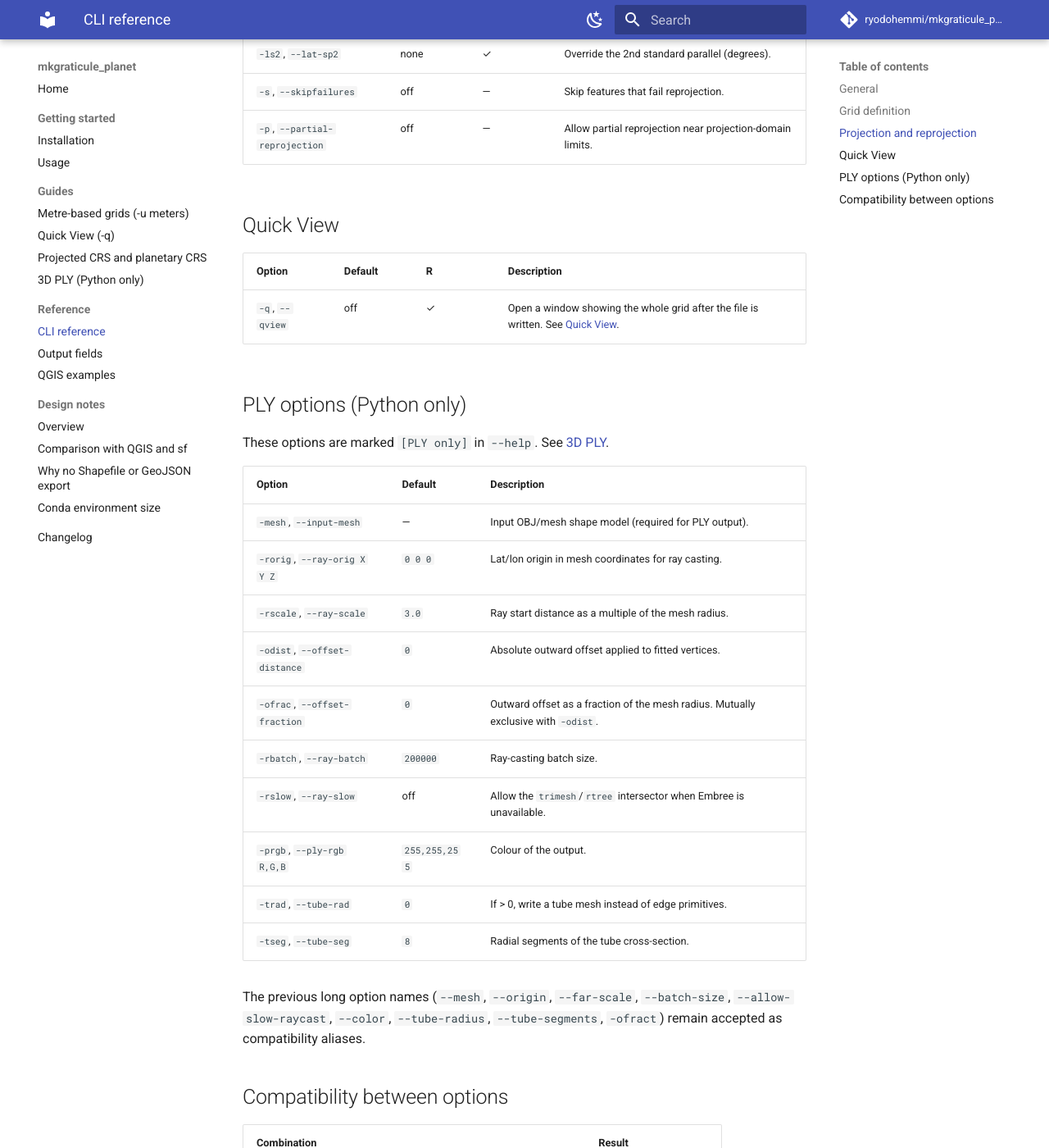
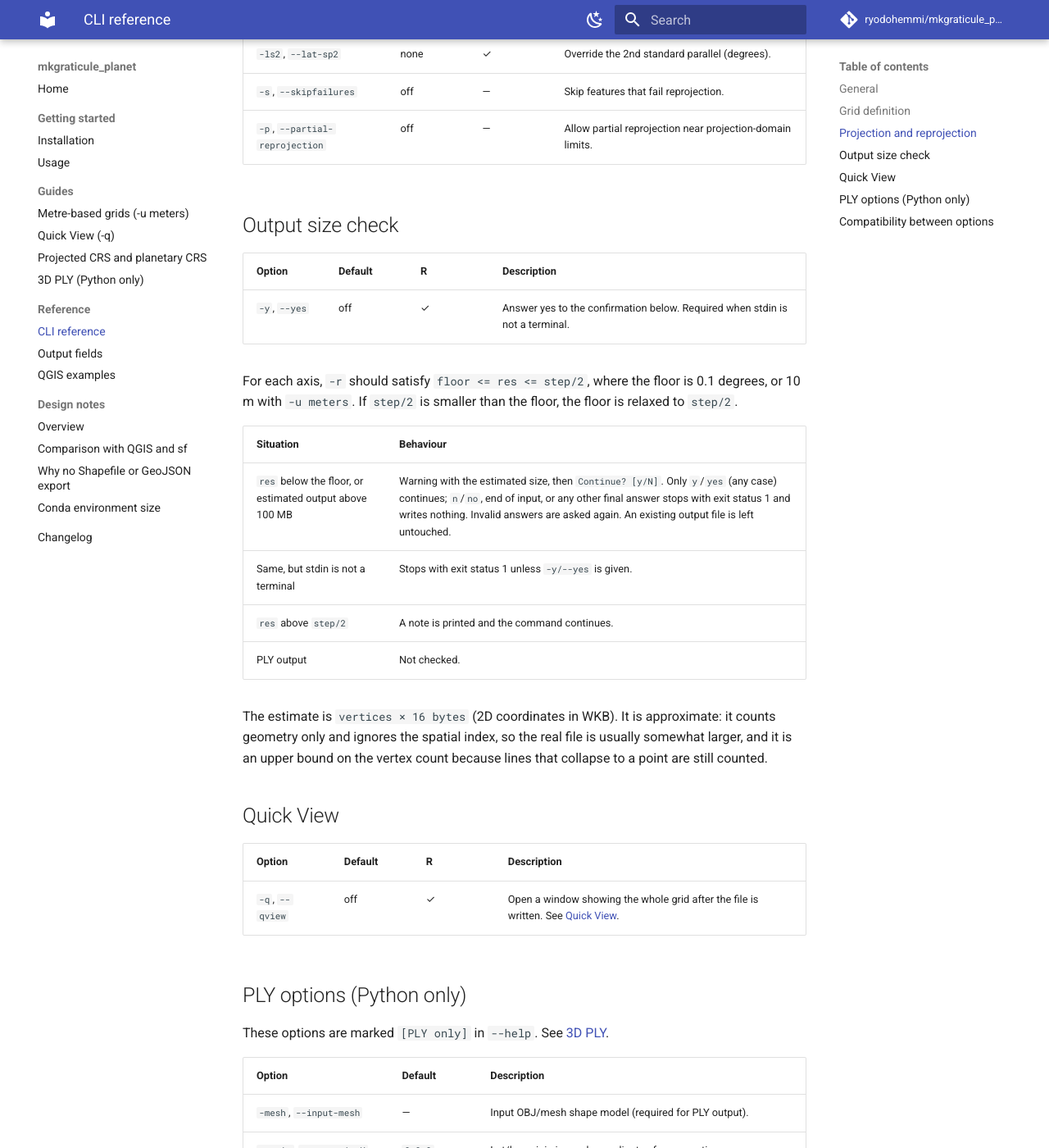
Before and after one commit to ryodohemmi/mkgraticule_planet, an MkDocs documentation site: the page built from docs/cli-reference.md, in a window 1280 px wide and 1400 px high, scrolled down 1676 px. Shown: the whole window at 82% size. Built offline with MkDocs 1.6.1 and Material for MkDocs 9.7.7, drawn with Linux system fonts in a browser that asks for light colours; comment, search, counter and statistics services are not loaded; some of the changed text lies outside the part shown.

Commit message:
Document the -r range check, -y and the new metre defaults

```diff
--- a/docs/cli-reference.md
+++ b/docs/cli-reference.md
@@ -22,8 +22,8 @@ mkgraticule [options] outfile
 | ------ | ------- | - | ----------- |
 | `-srs`, `--srs` | `IAU_2015:30100` | ✓ | Target spatial reference (IAU code, other GDAL/PROJ code, or `*.prj` file). |
 | `-e`, `--extent ulx uly lrx lry` | `-180 90 180 -90` | ✓ | Extent in degrees (`xmin ymax xmax ymin`). With `-u meters`: projected metres, required. |
-| `-g`, `--grid xstep ystep` | `5 5` | ✓ (required, no default) | Grid size in degrees (metres with `-u meters`). |
-| `-r`, `--res xres yres` | `0.1 0.1` | ✓ (`0.5 0.1`) | Sampling spacing used to polygonize lines, in degrees (metres with `-u meters`). With `-u meters`, if omitted, lines are straight two-vertex segments. |
+| `-g`, `--grid xstep ystep` | `5 5` (`-u meters`: `5000 5000`) | ✓ (degrees: required, no default) | Grid size in degrees (metres with `-u meters`). |
+| `-r`, `--res xres yres` | `0.1 0.1` (`-u meters`: `100 100`) | ✓ (degrees: `0.5 0.1`) | Sampling spacing used to polygonize lines, in degrees (metres with `-u meters`). Recommended range: see [Output size check](#output-size-check). |
 | `-m`, `--major xmajor ymajor` | none | ✓ | Major interval; must be a natural-number multiple of the grid step. Sets `grid_type` to `major`/`minor`. |
 | `-u`, `--units` | `degrees` | ✓ | `degrees` or `meters`. See [Metre-based grids](metre-grids.md). |
 | `-nde`, `--no-duplicate-endpoint` | off | ✓ | Drop the duplicate endpoint meridian for ~360° longitude spans. |
@@ -37,6 +37,23 @@ mkgraticule [options] outfile
 | `-ls2`, `--lat-sp2` | none | ✓ | Override the 2nd standard parallel (degrees). |
 | `-s`, `--skipfailures` | off | — | Skip features that fail reprojection. |
 | `-p`, `--partial-reprojection` | off | — | Allow partial reprojection near projection-domain limits. |
+
+## Output size check
+
+| Option | Default | R | Description |
+| ------ | ------- | - | ----------- |
+| `-y`, `--yes` | off | ✓ | Answer yes to the confirmation below. Required when stdin is not a terminal. |
+
+For each axis, `-r` should satisfy `floor <= res <= step/2`, where the floor is 0.1 degrees, or 10 m with `-u meters`. If `step/2` is smaller than the floor, the floor is relaxed to `step/2`.
+
+| Situation | Behaviour |
+| --------- | --------- |
+| `res` below the floor, or estimated output above 100 MB | Warning with the estimated size, then `Continue? [y/N]`. Only `y`/`yes` (any case) continues; `n`/`no`, end of input, or any other final answer stops with exit status 1 and writes nothing. Invalid answers are asked again. An existing output file is left untouched. |
+| Same, but stdin is not a terminal | Stops with exit status 1 unless `-y/--yes` is given. |
+| `res` above `step/2` | A note is printed and the command continues. |
+| PLY output | Not checked. |
+
+The estimate is `vertices × 16 bytes` (2D coordinates in WKB). It is approximate: it counts geometry only and ignores the spatial index, so the real file is usually somewhat larger, and it is an upper bound on the vertex count because lines that collapse to a point are still counted.
 
 ## Quick View
 
@@ -71,4 +88,5 @@ The previous long option names (`--mesh`, `--origin`, `--far-scale`, `--batch-si
 | `-u meters` without `-e` | Error |
 | `-u meters` with PLY output | Error |
 | `-q` with PLY output | Warning, `-q` ignored |
+| `-r` below the floor / output above 100 MB | Confirmation (see [Output size check](#output-size-check)) |
 | `-nde`, `-s`, `-p` with `-u meters` | Ignored (notice printed) |
```
Also changed, not shown: CHANGELOG.md (+2 -1 lines), README.md (+17 -1 lines), docs/metre-grids.md (+1 -1 lines), docs/usage.md (+3 -2 lines).
